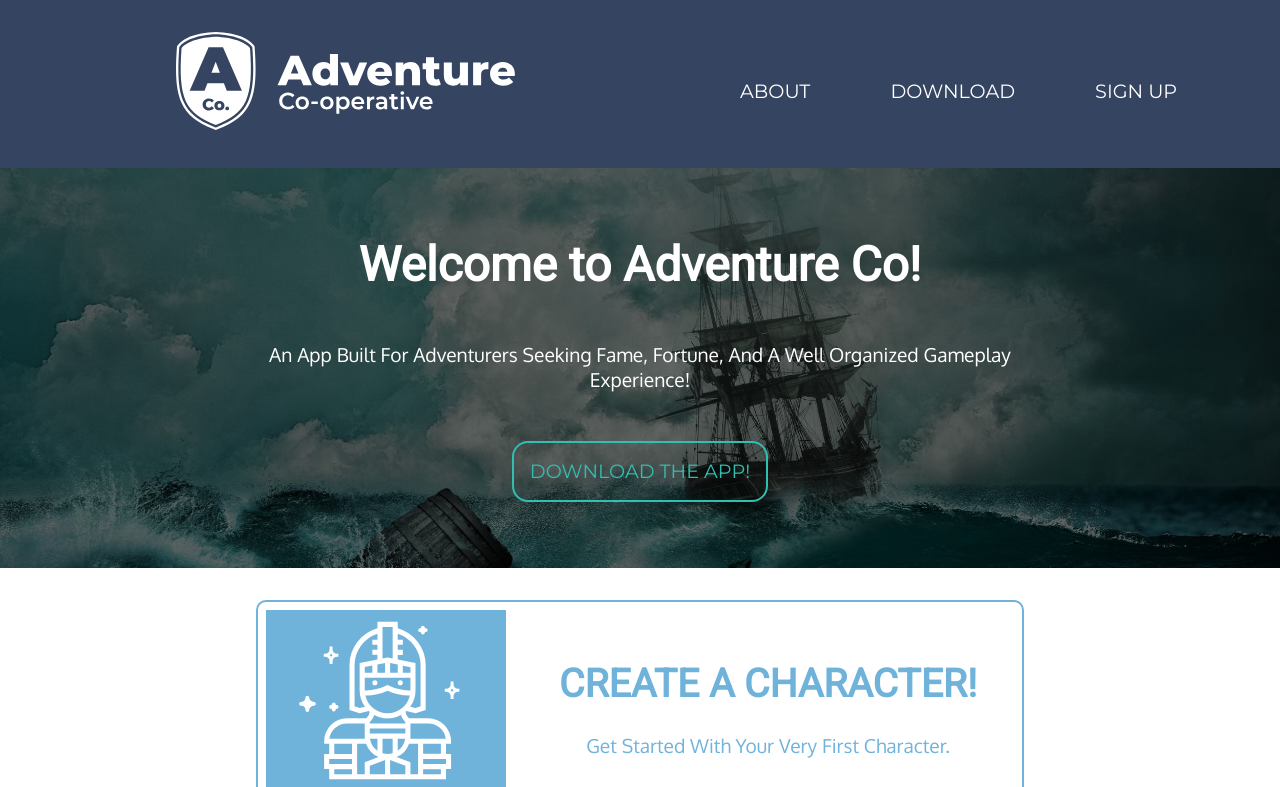
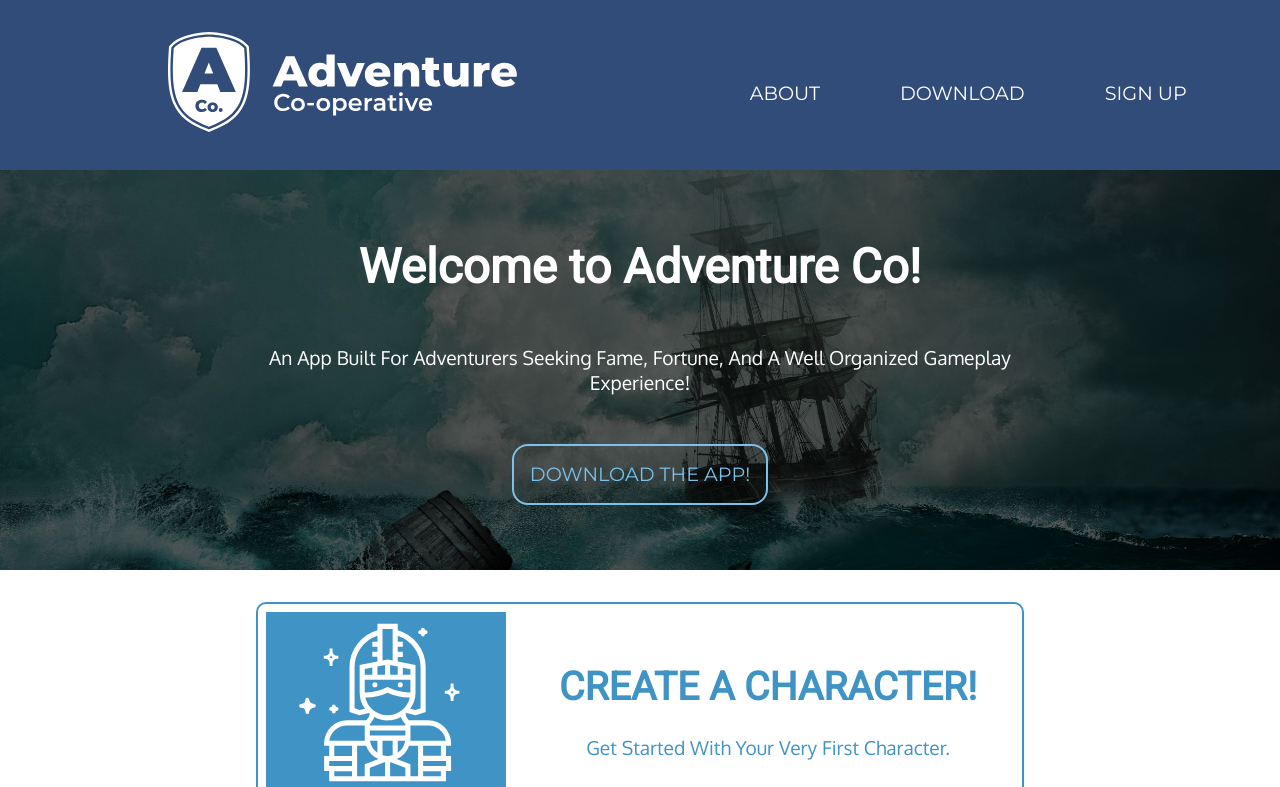
Before and after one commit to JasperSun6/applied-design-fix, a plain HTML site: page index.html in a window 1280 px wide. Both pictures are taken after a click on the link 640 px from the left and 712 px from the top of the page. Shown: the top 787 px of the page. Drawn offline with Linux system fonts and the light colour scheme.

Commit message:
update css file

```diff
--- a/css/main.css
+++ b/css/main.css
@@ -109,7 +109,7 @@ small {
 
 .navbar .container {
   padding: 1rem 1.5rem;
-  background-color: #354561;
+  background-color: #324c7a;
 }
 
 .navbar .logo {
@@ -146,7 +146,7 @@ small {
 /* - - - - - - Main - - - - - - */
 /* hero banner section */
 .hero {
-  background-image: linear-gradient(rgba(0, 0, 0, 0.6), rgba(0, 0, 0, 0.6)),
+  background-image: linear-gradient(rgba(0, 0, 0, 0.65), rgba(0, 0, 0, 0.65)),
     url("../img/hero-banner.jpg");
   background-size: cover;
   background-position: center;
@@ -176,15 +176,15 @@ small {
 .btn {
   display: flex;
   text-decoration: none;
-  color: #30bfb1;
-  border: 2px solid #30bfb1;
+  color: #7bc2eb;
+  border: 2px solid #7bc2eb;
   border-radius: 1rem;
   padding: 1rem;
 }
 
 .btn:hover {
   color: #fff;
-  background-color: #30bfb1;
+  background-color: #54a3d1;
 }
 
 /* cards section */
@@ -200,7 +200,7 @@ small {
   display: flex;
   flex-direction: column;
   align-items: center;
-  border: 2px solid #6fb3db;
+  border: 2px solid #4094c5;
   border-radius: 10px;
   padding: 0.5rem;
   margin-bottom: 2rem;
@@ -209,7 +209,7 @@ small {
 
 .card-content {
   text-align: center;
-  color: #6fb3db;
+  color: #4094c5;
 }
 
 .card-content:hover {
@@ -224,7 +224,7 @@ p {
 .card-img {
   width: 100%;
   text-align: center;
-  background-color: #6fb3db;
+  background-color: #4094c5;
 }
 
 /* about section */
@@ -294,23 +294,23 @@ small {
 /* nav footer */
 .footer > .container {
   padding: 2rem 0;
-  background-color: #5b8c88;
+  background-color: #324c7a;
 }
 
 .nav-footer a:hover,
 :focus {
-  color: #2bc5b8;
+  color: #5287e4;
 }
 
 /* sub footer */
 .sub-footer {
   padding: 2rem 0;
-  background-color: #4d7285;
+  background-color: #233658;
 }
 
 .sub-footer a:hover,
 :focus {
-  color: #63b0d6;
+  color: #499bc4;
 }
 
 /* - - - - - mid-screen 600px - - - - - */
@@ -352,11 +352,11 @@ small {
     flex-direction: row;
     justify-content: space-evenly;
     align-items: center;
-    padding: 2rem;
+    padding: 2rem 1rem;
   }
 
   .nav ul {
-    gap: 2rem;
+    gap: 1.25rem;
   }
 
   .navbar img {
```
